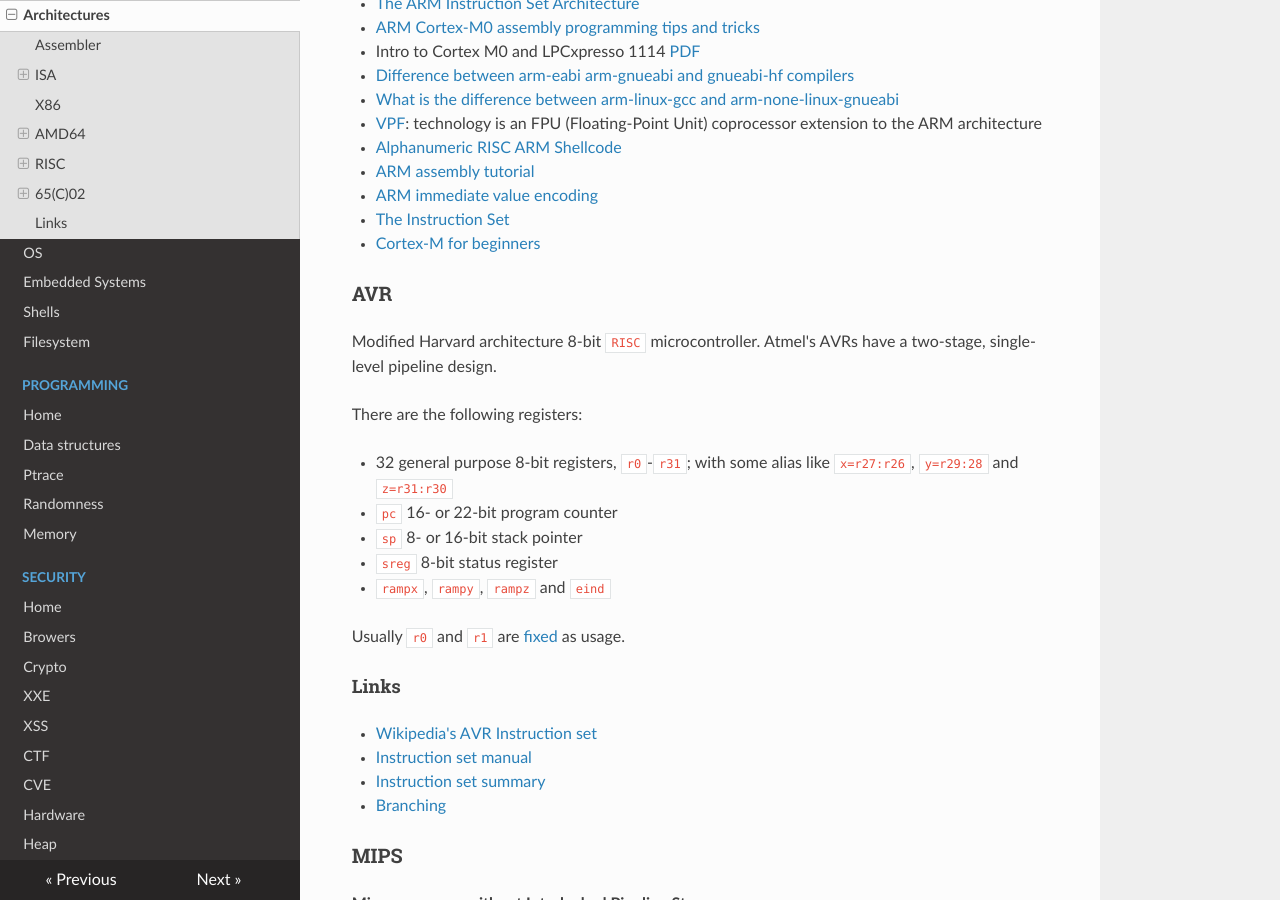
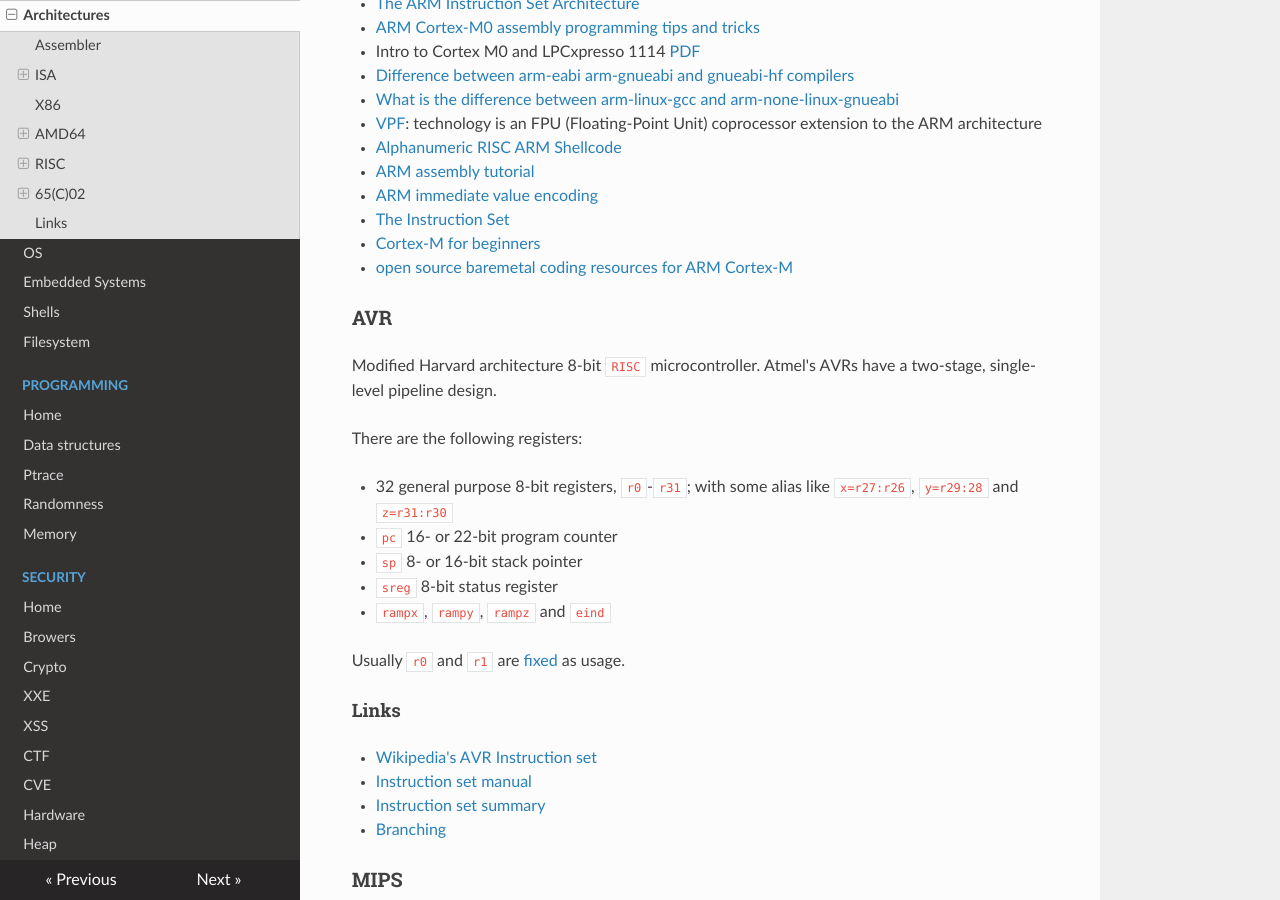
Before and after one commit to gipi/low-level, an MkDocs documentation site: the page built from docs/arch.md, in a window 1280 px wide and 900 px high, scrolled down 3051 px. Built offline with MkDocs 1.6.1, drawn with Linux system fonts in a browser that asks for light colours; nearby versions of some CDN libraries; old or Windows-style settings are respelled for this version of MkDocs.

Commit message:
Update arch.md

```diff
--- a/docs/arch.md
+++ b/docs/arch.md
@@ -138,6 +138,7 @@ an 'illegal instruction' exception is raised.
  - [ARM immediate value encoding](https://alisdair.mcdiarmid.org/arm-immediate-value-encoding/)
  - [The Instruction Set](http://www.peter-cockerell.net/aalp/html/ch-3.html)
  - [Cortex-M for beginners](documents/Cortex-M for Beginners - 2017_EN_v2.pdf)
+ - [open source baremetal coding resources for ARM Cortex-M](http://asm.thi.ng/)
 
 ### AVR
 
```
